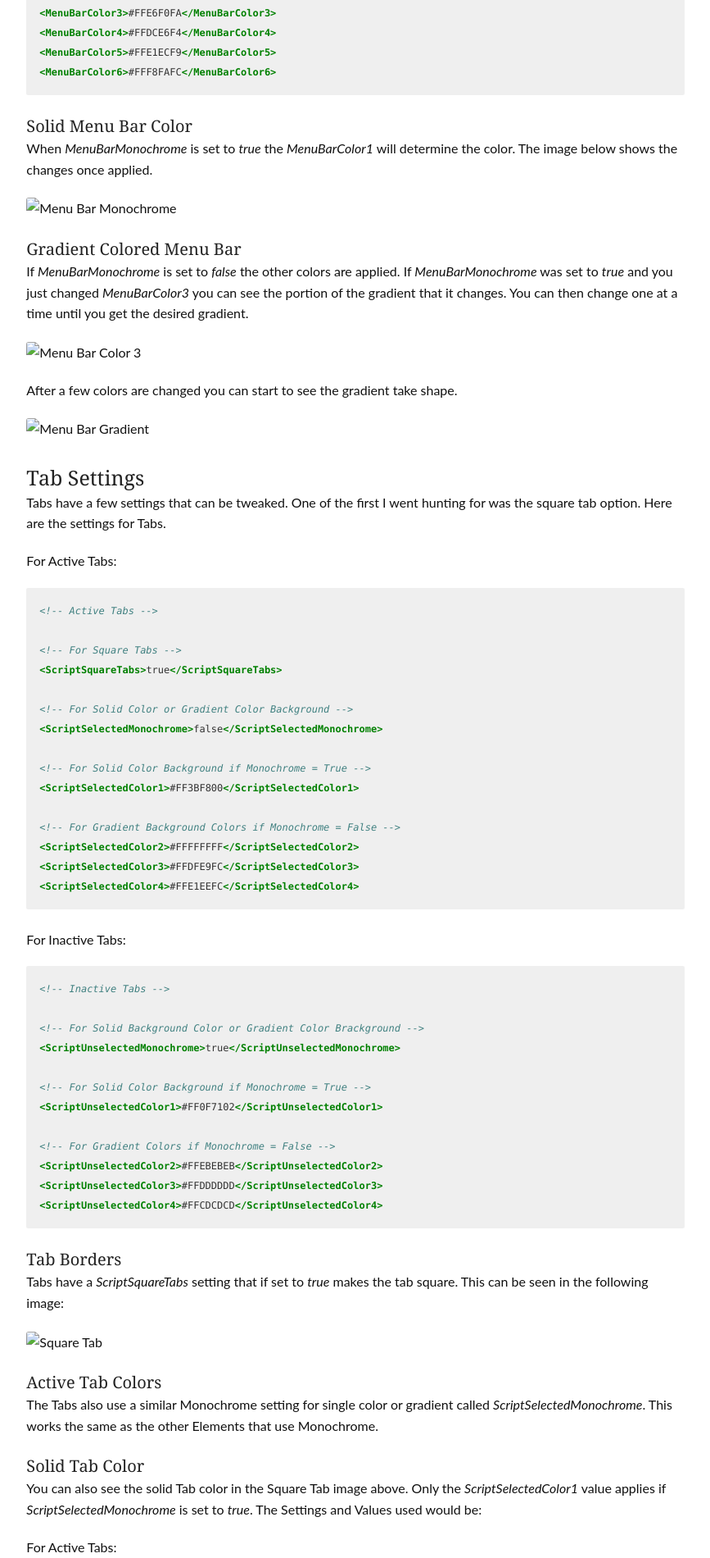
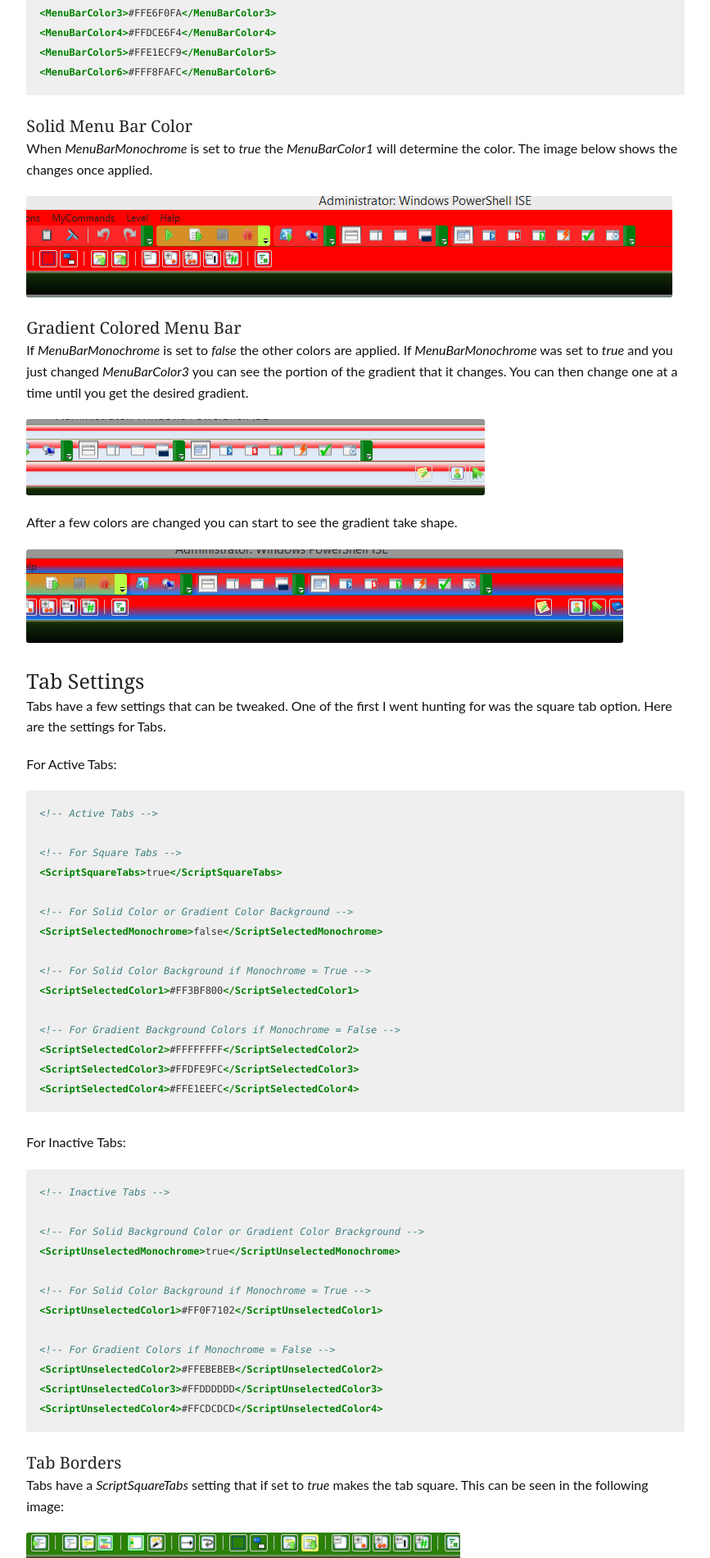
Before and after one commit to gerane/gerane.github.io, a Jekyll site: the page built from _posts/2015-05-21-isesteroids-themeing.md, in a window 1280 px wide. Shown: the part 1103-3003 px from the top of the page at 82% size, without its empty margins (206-1073 px from the left). Built offline with Jekyll 4.4.1, drawn with Linux system fonts in a browser that asks for light colours; comment, search, counter and statistics services are not loaded.

Commit message:
Removed extra /images/

```diff
--- a/_posts/2015-05-21-isesteroids-themeing.md
+++ b/_posts/2015-05-21-isesteroids-themeing.md
@@ -42,17 +42,17 @@ You will see a Monochrone setting in several places throughout this XML. This se
 
 When *MenuBarMonochrome* is set to *true* the *MenuBarColor1* will determine the color. The image below shows the changes once applied.
 
-![Menu Bar Monochrome]({{ site.urlimg }}/images/isesteroids/MenuBarColor1.png)
+![Menu Bar Monochrome]({{ site.urlimg }}/isesteroids/MenuBarColor1.png)
 
 #### Gradient Colored Menu Bar
 
 If *MenuBarMonochrome* is set to *false* the other colors are applied. If *MenuBarMonochrome* was set to *true* and you just changed *MenuBarColor3* you can see the portion of the gradient that it changes. You can then change one at a time until you get the desired gradient.
 
-![Menu Bar Color 3]({{ site.urlimg }}/images/isesteroids/MenuBarColor3.png)
+![Menu Bar Color 3]({{ site.urlimg }}/isesteroids/MenuBarColor3.png)
 
 After a few colors are changed you can start to see the gradient take shape.
 
-![Menu Bar Gradient]({{ site.urlimg }}/images/isesteroids/MenuBarColorGradient.png)
+![Menu Bar Gradient]({{ site.urlimg }}/isesteroids/MenuBarColorGradient.png)
 
 ### Tab Settings
 
@@ -97,7 +97,7 @@ For Inactive Tabs:
 
 Tabs have a *ScriptSquareTabs* setting that if set to *true* makes the tab square. This can be seen in the following image:
 
-![Square Tab]({{ site.urlimg }}/images/isesteroids/SquareTab.png)
+![Square Tab]({{ site.urlimg }}/isesteroids/SquareTab.png)
 
 #### Active Tab Colors
 
@@ -121,7 +121,7 @@ For Inactive Tabs:
 
 If *ScriptSelectedMonochrome* is set to *false* the tab will be a gradient. The *ScriptSelectedColor1* value is not used if monochrome is set to *false*. Only the *ScriptSelectedColor2*, *ScriptSelectedColor3* and *ScriptSelectedColor4* will be used. In this example,  *ScriptSelectedColor2* is blue, *ScriptSelectedColor3* is yellow and *ScriptSelectedColor4* is pink. You can see how it makes a crazy Tab color combination in the image below.
 
-![Gradient Tab]({{ site.urlimg }}/images/isesteroids/ScriptSelectedColorGradient.png)
+![Gradient Tab]({{ site.urlimg }}/isesteroids/ScriptSelectedColorGradient.png)
 
 The Settings and Values used for Gradient Tab Colors are:
 
```
